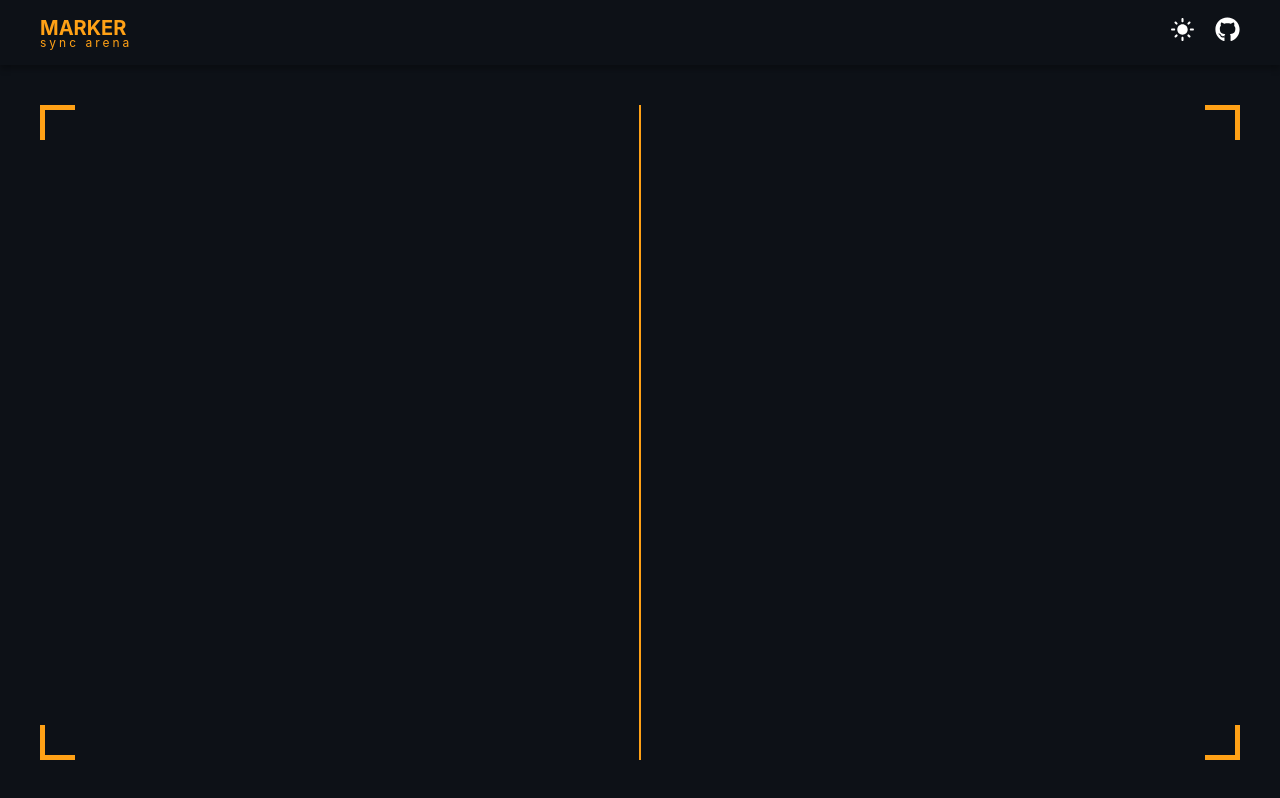
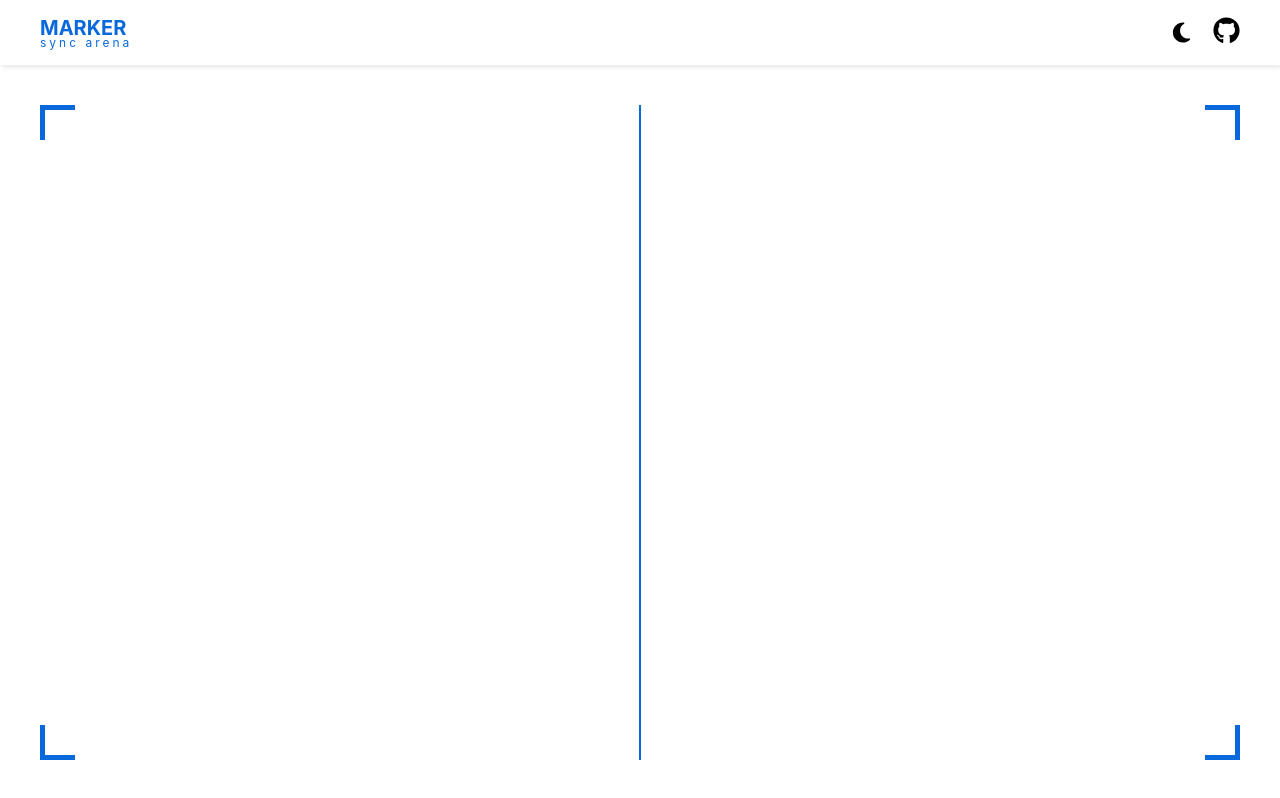
Before and after one commit to Sync-Arena/Marker, a React (Create React App) app: page / in a window 1280 px wide. Built offline with nearby package versions, Linux system fonts and the light colour scheme.

Commit message:
add light mode

```diff
--- a/src/App.css
+++ b/src/App.css
@@ -1,28 +1,68 @@
+:root {
+  --background-color: #fff;
+  --main-color: #0969DA;
+  --selected-background-color: #BBDFFF;
+  --main-font-color: #000;
+  --secondary-font-color: #656D76;
+  --code-color: #F6F8FA;
+  --blockqoute-color: #D0D7DE;
+  --heighlight-color: #EFF1F3;
+  --table-color: #F6F8FA;
+  --table-border-color: #D0D7DE;
+  --hr-color: #D8DEE4;
+  --link-color: #2069DA;
+  --header-icon-color: #000;
+  --code-icon-color: #656D76;
+  --shadow: 2px 2px 5px rgba(0, 0, 0, 0.1);;
+}
+
+[theme='dark'] {
+  --background-color: #0D1117;
+  --main-color: #1F6FEB;
+  --selected-background-color: #234879;
+  --main-font-color: #fff;
+  --secondary-font-color: #848D97;
+  --code-color: #161B22;
+  --blockqoute-color: #30363D;
+  --heighlight-color: #343942;
+  --table-color: #161B22;
+  --table-border-color: #30363D;
+  --hr-color: #30363D;
+  --link-color: #2F81F6;
+  --header-icon-color: #fff;
+  --code-icon-color: #848D97;
+  --shadow: 0px 4px 6px rgba(0, 0, 0, 0.3);
+}
+
 * {
   margin: 0;
   padding: 0;
   outline: none;
   border: none;
   box-sizing: border-box;
-  color: #fff;
+  color: var(--main-font-color);
+  transition: 0.3s ease;
 }
 
 ::selection {
-  color: #FFA116;
-  background-color: #30363D;
+  background-color: var(--selected-background-color);
 }
 
 .App {
+  background-color: var(--background-color);
   display: flex;
   flex-direction: column;
   height: 100vh;
+}
+
+.separator {
+  border-right: 2px solid var(--main-color);
 }
 
 .container {
   height: calc(100% - 65px);
   display: flex;
   padding: 40px;
-  background-color: #0D1117;
 }
 
 
@@ -36,7 +76,7 @@ textarea::-webkit-scrollbar {
 }
 
 ::-webkit-scrollbar-thumb {
-  background-color: #FFA116;
+  background-color: var(--main-color);
 }
 
 ::-webkit-scrollbar-track {
--- a/src/App.js
+++ b/src/App.js
@@ -1,24 +1,48 @@
-import { useState } from 'react';
+import { useState, useEffect } from 'react';
 import Input from './Components/input/Input';
 import Output from './Components/output/Output';
 import Header from './Components/header/Header';
 import './App.css';
 
 function App() {
-
   const [inputContent, setInputContnet] = useState("");
+  const [isDark, setIsDark] = useState(0);
 
   const handleContentChange = (e) => {
     setInputContnet(e.target.value);
   }
 
+  const setDark = () => {
+    console.log(isDark);
+    document.querySelector("body").setAttribute('theme', 'dark');
+    window.localStorage.setItem('theme', JSON.stringify('dark'));
+    setIsDark(1);
+  }
+
+  const setLight = () => {
+    console.log(isDark);
+    document.querySelector("body").setAttribute('theme', 'light');
+    window.localStorage.setItem('theme', JSON.stringify('light'));
+    setIsDark(0);
+  }
+
+  useEffect(() => {
+    try {
+      let theme = JSON.parse(window.localStorage.getItem('theme'));
+      if (theme === 'dark')setDark();
+    }
+    catch {
+      console.error("Error while retrieving theme from localStorage");
+    }
+  }, []);
+
   return (
     <div className="App">
-        <Header />
+        <Header isDark={isDark} setDark={setDark} setLight={setLight}/>
         <div className='container'>
           <Input setContent={(e) => handleContentChange(e)}/>
-          <div style={{ borderRight: '2px solid #FFA116'}}></div>
-          <Output content={inputContent}/>
+          <div className='separator' ></div>
+          <Output content={inputContent} isDark={isDark}/>
         </div>
     </div>
   );
--- a/src/Components/code/Code.css
+++ b/src/Components/code/Code.css
@@ -9,7 +9,7 @@
 }
 
 .code pre {
-    background-color: #161B22 !important;
+    background-color: var(--code-color) !important;
     border: none !important;
     box-shadow: none !important;
     padding: 10px !important;
@@ -34,7 +34,7 @@
     border-radius: 0;
     margin-left: 0 !important;
     margin-right: 0 !important;
-    background-color: #161B22;
+    background-color: var(--code-color);
     text-shadow: none !important;
 }
 
@@ -43,6 +43,14 @@
     top: 1rem;
     right: 1rem;
     background-color: transparent;
-    font-size: 20px;
+    font-size: 23px;
     z-index: 5;
 }
+
+.icon * {
+    color: var(--code-icon-color);
+}
+
+.icon .copy-icon {
+    cursor: pointer;
+}
--- a/src/Components/header/Header.css
+++ b/src/Components/header/Header.css
@@ -1,10 +1,9 @@
 .header {
     position: sticky;
     top: 0px;
-    background-color: #0D1117;
     height: 65px;
     padding: 10px 40px;
-    box-shadow: 0px 4px 6px rgba(0, 0, 0, 0.3);
+    box-shadow: var(--shadow);
     display: flex;
     justify-content: space-between;
     align-items: center;
@@ -14,18 +13,26 @@
 .marker {
     font-size: 20px;
     font-weight: bold;
-    color: #FFA116;
+    color: var(--main-color);
 }
 
 .org {
     margin-top: -5px;
     font-size: 12px;
     letter-spacing: 3px;
-    color: #FFA116;
+    color: var(--main-color);
 }
 
 .header-icon {
-    font-size: 25px;
+    font-size: 27px;
     margin-left: 20px;
     cursor: pointer;
 }
+
+.header-icon path {
+    color: var(--header-icon-color);
+}
+
+.mode-icon {
+    font-size: 23px;
+}
--- a/src/Components/header/Header.js
+++ b/src/Components/header/Header.js
@@ -1,8 +1,10 @@
 import React from 'react'
+import { MdLightMode } from "react-icons/md";
+import { FaGithub } from "react-icons/fa";
+import { FaMoon } from "react-icons/fa6";
 import './Header.css'
-import { GitHub, LightMode } from '../icons'
 
-const Header = () => {
+const Header = ({isDark, setDark, setLight}) => {
   return (
     <div className='header'>
         <div className='label'>
@@ -10,8 +12,14 @@ const Header = () => {
             <p className='org'>sync arena</p>
         </div>
         <div>
-            <span className='header-icon'><LightMode /></span>
-            <a href='https://github.com/Sync-Arena/Marker' className='header-icon' target='_blank'><GitHub /></a>
+            {isDark ?
+              <MdLightMode className='header-icon mode-icon' onClick={setLight}/>
+              :
+              <FaMoon className='header-icon mode-icon' onClick={setDark}/>
+            }
+            <a href='https://github.com/Sync-Arena/Marker' target='_blank'>
+              <FaGithub className='header-icon'/>
+            </a>
         </div>
     </div>
   )
--- a/src/Components/icons.js
+++ /dev/null
@@ -1,20 +0,0 @@
-import React from 'react'
-import { MdOutlineContentCopy, MdLightMode } from "react-icons/md";
-import { GrCheckmark } from "react-icons/gr";
-import { FaGithub } from "react-icons/fa";
-
-export const CopyIcon = () => (
-    <MdOutlineContentCopy />
-);
-
-export const Copied = () => (
-    <GrCheckmark />
-);
-
-export const LightMode = () => (
-    <MdLightMode />
-);
-
-export const GitHub = () => (
-    <FaGithub />
-);
--- a/src/Components/input/Input.css
+++ b/src/Components/input/Input.css
@@ -11,8 +11,8 @@
     left: 0;
     width: 30px;
     height: 30px;
-    border-top: 5px solid #FFA116;
-    border-left: 5px solid #FFA116;
+    border-top: 5px solid var(--main-color);
+    border-left: 5px solid var(--main-color);
     z-index: 5;
 }
 
@@ -23,8 +23,8 @@
     left: 0;
     width: 30px;
     height: 30px;
-    border-bottom: 5px solid #FFA116;
-    border-left: 5px solid #FFA116;
+    border-bottom: 5px solid var(--main-color);
+    border-left: 5px solid var(--main-color);
     z-index: 5;
 }
 
--- a/src/Components/output/Output.css
+++ b/src/Components/output/Output.css
@@ -10,8 +10,8 @@
     right: 0;
     width: 30px;
     height: 30px;
-    border-top: 5px solid #FFA116;
-    border-right: 5px solid #FFA116;
+    border-top: 5px solid var(--main-color);
+    border-right: 5px solid var(--main-color);
     z-index: 5;
 }
 
@@ -22,8 +22,8 @@
     right: 0;
     width: 30px;
     height: 30px;
-    border-bottom: 5px solid #FFA116;
-    border-right: 5px solid #FFA116;
+    border-bottom: 5px solid var(--main-color);
+    border-right: 5px solid var(--main-color);
     z-index: 5;
 }
 
@@ -44,11 +44,11 @@
 hr {
     border: none;
     height: 1px;
-    background-color: #30363D;
+    background-color: var(--hr-color);
 }
 
 blockquote {
-    border-left: 0.25em solid #343942;
+    border-left: 0.25em solid var(--blockqoute-color);
     padding: 0.15em 1em;
 }
 
@@ -57,13 +57,13 @@ blockquote p {
 }
 
 blockquote * {
-    color: #A9A9A9 !important;
+    color: var(--secondary-font-color) !important;
 }
 
 code {
     padding: 0.2em 0.4em;
     font-size: 85%;
-    background-color: #343942;
+    background-color: var(--heighlight-color);
     white-space: break-spaces;
     border-radius: 6px;
     margin-left: 0.5em !important;
@@ -71,7 +71,7 @@ code {
 }
 
 a {
-    color: #2581F7 !important;
+    color: var(--link-color) !important;
 }
 
 li {
@@ -90,7 +90,7 @@ table {
 }
 
 table, th, td {
-    border: 1px solid #30363D;
+    border: 1px solid var(--table-border-color);
     padding: 6px 13px;
     text-align: center;
     vertical-align: middle;
@@ -101,5 +101,5 @@ tbody tr:nth-child(odd) {
 }
 
 tbody tr:nth-child(even) {
-    background-color: #161B22;
+    background-color: var(--table-color);
 }
--- a/src/Components/output/Output.js
+++ b/src/Components/output/Output.js
@@ -7,49 +7,39 @@ import remarkMath from 'remark-math';
 import 'katex/dist/katex.min.css';
 import './Output.css';
 
-const Output = (props) => {
+const Output = ({ content, isDark }) => {
   return (
     <div className='output-container'>
       <Markdown
         className='output'
         remarkPlugins={[remarkMath, remarkGfm]}
         rehypePlugins={[rehypeKatex]}
-        children={props.content}
+        children={content}
         components={{
-          pre(props) {
-            const { children } = props;
-            let codeContent;
-            let lang;
-            const hasSpecificLang = React.Children.toArray(children).some(
-              (child) => {
-                if (
-                  React.isValidElement(child) &&
-                  child.type === 'code'
-                ) {
-                  codeContent = child.props.children;
-                  lang = /language-(\w+)/.exec(child.props.className || '');
-                  if (child.props.className) {
-                    return child.props.className !== "";
-                  }
-                }
-                return false;
-              }
-            );
-            return hasSpecificLang ? (
-              <Code known={1} children={codeContent} lang={lang[1]} />
-            ) : (
-              <Code known={0} children={codeContent} />
+          pre: ({ children: codeChildren }) => {
+            const codeContent =
+              React.Children.toArray(codeChildren).find(
+                (child) =>
+                  React.isValidElement(child) && child.type === 'code'
+              )?.props.children || '';
+
+            const lang =
+              /language-(\w+)/.exec(
+                React.Children.toArray(codeChildren).find(
+                  (child) =>
+                    React.isValidElement(child) && child.type === 'code'
+                )?.props.className || ''
+              )?.[1] || '';
+
+            return (
+              <Code known={lang ? 1 : 0} children={codeContent} lang={lang} isDark={isDark} />
             );
           },
-          table(props) {
-            return (
-              <div className="table-container">
-                <table>
-                  {props.children}
-                </table>
-              </div>
-            );
-          },
+          table: ({ children: tableChildren }) => (
+            <div className="table-container">
+              <table>{tableChildren}</table>
+            </div>
+          ),
         }}
       />
     </div>
```
Also changed, not shown: src/Components/code/Code.js (+11 -11 lines).
